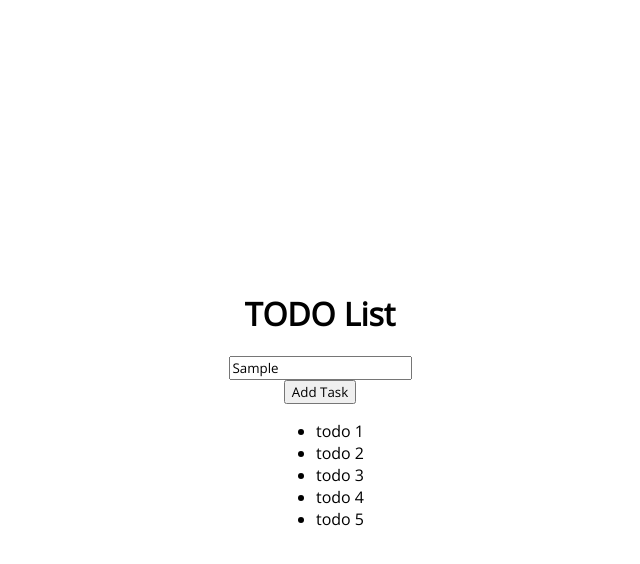
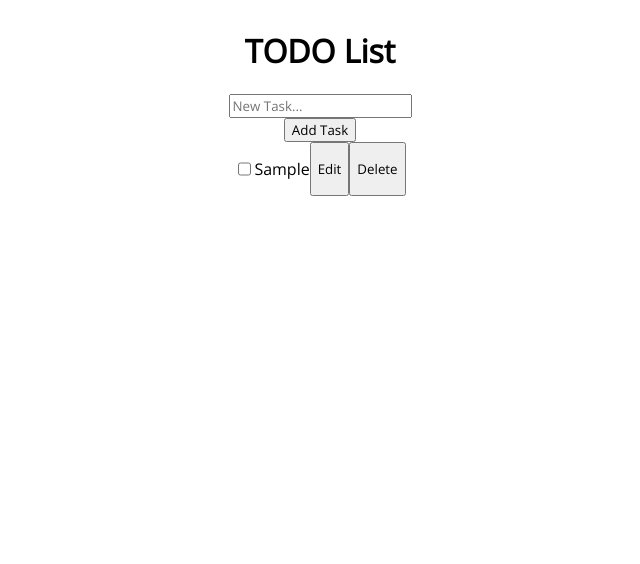
Before and after one commit to ravidro1/p20-jQuery-Todo-List, a website: page index.html in a window 1280 px wide. Both pictures are taken after typing "Sample" into the empty fields and a click on the button "Add Task". Shown: the whole page, without its empty margins (328-968 px from the left). Drawn offline with nearby package versions, Linux system fonts and the light colour scheme.

Commit message:
add: add, delete, update and localStorage functions

```diff
--- a/index.html
+++ b/index.html
@@ -5,13 +5,18 @@
     <meta charset="UTF-8" />
     <meta name="viewport" content="width=device-width, initial-scale=1.0" />
     <title>jQuery TODO List</title>
+    <script
+      type="text/javascript"
+      src="http://code.jquery.com/jquery-latest.min.js"
+    ></script>
     <script src="script.js" defer></script>
   </head>
   <body>
     <h1>TODO List</h1>
-    <input type="text" />
-    <button>Add Task</button>
-    <div class="list">
+    <input id="new-task-input" type="text" placeholder="New Task..." />
+    <button id="add-button">Add Task</button>
+
+    <div id="list">
       <ul>
         <li>todo 1</li>
         <li>todo 2</li>
@@ -20,5 +25,13 @@
         <li>todo 5</li>
       </ul>
     </div>
+    <template id="item-template">
+      <div class="item">
+        <input type="checkbox" class="item-checkbox" />
+        <p class="item-text"></p>
+        <button class="item-edit-button">Edit</button>
+        <button class="item-delete-button">Delete</button>
+      </div>
+    </template>
   </body>
 </html>
--- a/script.js
+++ b/script.js
@@ -1 +1,102 @@
-console.log("start");
+$(document).ready(() => {
+  const container = $("#list");
+  const itemTemplate = $("#item-template")[0];
+  const addButton = $("#add-button");
+  const newTaskInput = $("#new-task-input");
+
+  let items = getItems();
+  let inputValue = "";
+  refreshList();
+
+  // Events
+  newTaskInput.on("input", (e) => {
+    inputValue = e.target.value;
+  });
+
+  addButton.on("click", () => {
+    if (!inputValue) {
+      alert("Input can not be empty");
+      return;
+    }
+    addItem(inputValue);
+    inputValue = "";
+    newTaskInput.val("");
+  });
+
+  // *****************************************
+
+  // Functions
+  function setItems(list) {
+    const stringifyItems = JSON.stringify(list);
+    localStorage.setItem("tasks", stringifyItems);
+  }
+
+  function getItems() {
+    const localItems = localStorage.getItem("tasks") || "[]";
+    return JSON.parse(localItems);
+  }
+
+  function addItem(description) {
+    items.unshift({
+      checked: false,
+      description,
+    });
+
+    setItems(items);
+    refreshList();
+  }
+
+  function refreshList() {
+    // sort items
+
+    container.empty();
+
+    items.forEach((item, index) => {
+      const itemElement = itemTemplate.content.cloneNode(true);
+
+      const checkedElement = itemElement.querySelector(".item-checkbox");
+      const descriptionElement = itemElement.querySelector(".item-text");
+      const editButtonElement = itemElement.querySelector(".item-edit-button");
+      const deleteButtonElement = itemElement.querySelector(
+        ".item-delete-button"
+      );
+
+      checkedElement.checked = item.checked;
+      descriptionElement.innerText = item.description;
+
+      checkedElement.onchange = (e) => {
+        const isChecked = e.target.checked;
+        updateDate(item, "checked", isChecked);
+      };
+
+      editButtonElement.onclick = () => {
+        editItem();
+      };
+
+      deleteButtonElement.onclick = () => {
+        deleteItem(index);
+      };
+
+      container.append(itemElement);
+    });
+  }
+
+  function deleteItem(index) {
+    items = items.filter((_, i) => index != i);
+    setItems(items);
+    refreshList();
+  }
+
+  function editItem(item) {
+    descriptionElement.innerHTML = 0;
+    updateDate(item, "", "");
+  }
+
+  function updateDate(item, key, value) {
+    item[key] = value;
+    setItems(items);
+    refreshList();
+  }
+
+  // *****************************************
+});
--- a/scss/style.scss
+++ b/scss/style.scss
@@ -11,6 +11,10 @@ body {
   height: 100vh;
   display: flex;
   flex-direction: column;
-  justify-content: center;
+  // justify-content: center;
   align-items: center;
 }
+
+.item {
+  display: flex;
+}
```
Also changed, not shown: css/main.css.
